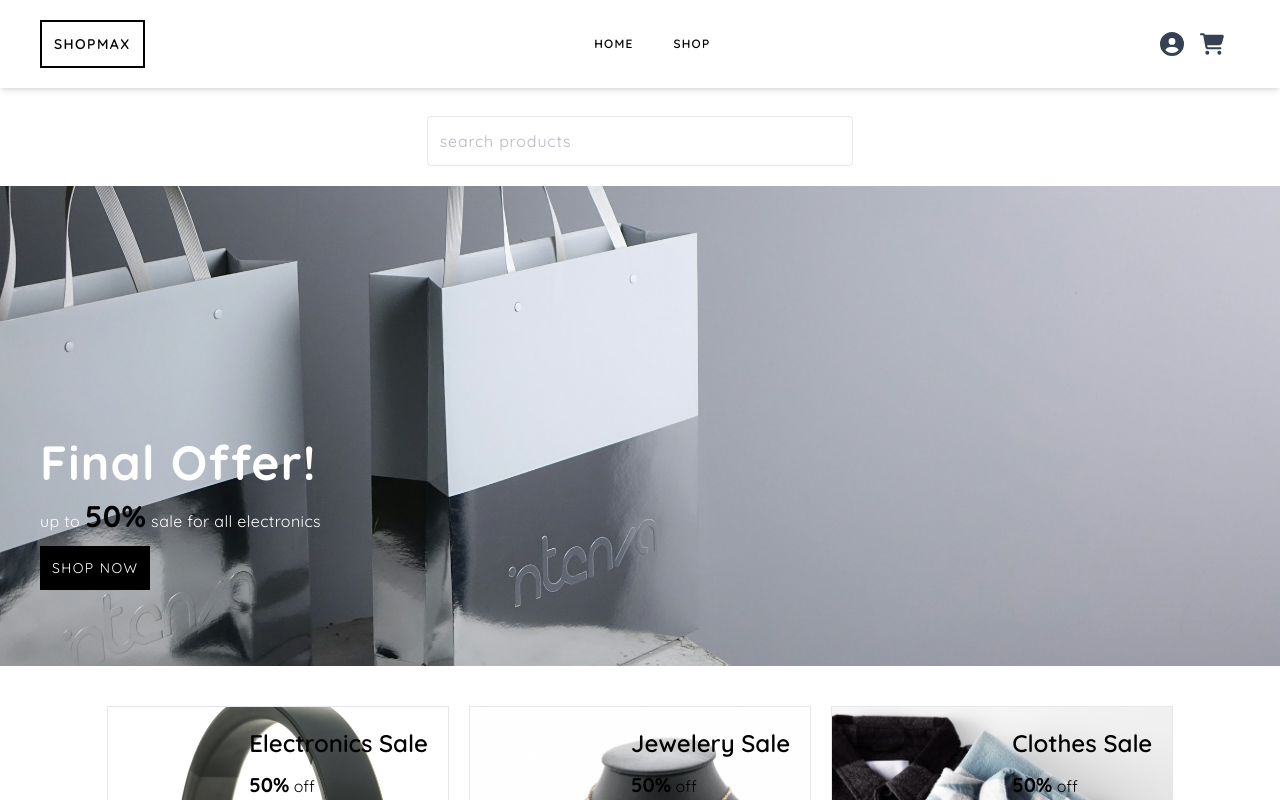
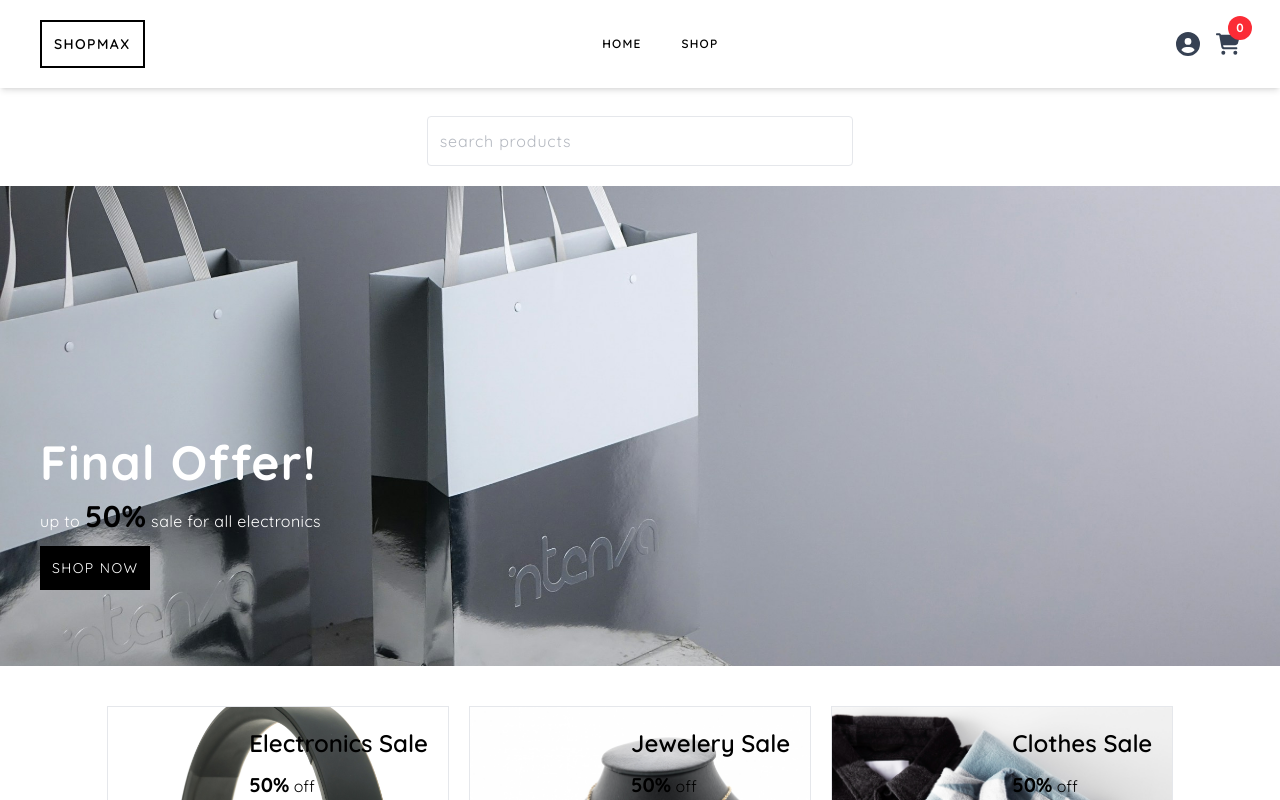
Before and after one commit to bentleyminwa/shopmax_ecommerce, a React (Vite) app: page / in a window 1280 px wide. Shown: the top 800 px of the page. Built offline with nearby package versions, Linux system fonts and the light colour scheme; no server answers.

Commit message:
Added cart item count to Navbar; refactor NavIcons layout for improved structure

```diff
--- a/src/shared/components/Navbar/NavIcons.tsx
+++ b/src/shared/components/Navbar/NavIcons.tsx
@@ -1,21 +1,33 @@
 import { NavLink } from "react-router-dom";
 import { appData } from "../../../assets/data/data";
+import { useCart } from "../../hooks/useCart";
 import { HamburgerComponent } from "./index";
 
 const NavIcons = () => {
   const { menuIcons } = appData;
+  const { cart } = useCart();
 
   return (
-    <ul className="flex justify-center items-center gap-4 text-gray-700">
-      {menuIcons.map((menuIcon) => (
-        <li key={menuIcon.name} className="text-2xl">
-          <NavLink to={menuIcon.path}>{menuIcon.icon}</NavLink>
-        </li>
-      ))}
-      <li>
-        <HamburgerComponent />
-      </li>
-    </ul>
+    <div className="flex justify-center items-center gap-4">
+      <ul className="flex justify-center items-center gap-4 text-gray-700">
+        {menuIcons.map((menuIcon, index) => (
+          <li
+            key={menuIcon.name}
+            className={`text-2xl ${index === 1 ? "relative" : ""}`}
+          >
+            <NavLink to={menuIcon.path}>{menuIcon.icon}</NavLink>
+            {index === 1 ? (
+              <span className="absolute -top-4 -right-3 bg-red-500 text-white w-6 h-6 flex justify-center items-center text-xs rounded-full font-bold">
+                {cart.length}
+              </span>
+            ) : (
+              ""
+            )}
+          </li>
+        ))}
+      </ul>
+      <HamburgerComponent />
+    </div>
   );
 };
 
```
